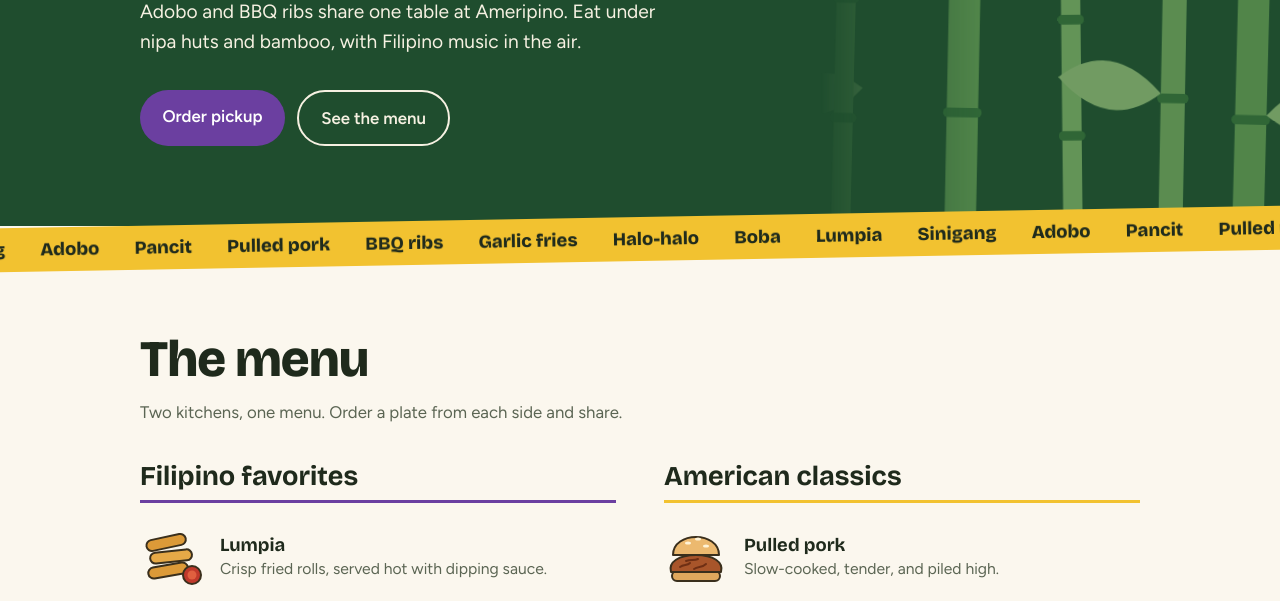
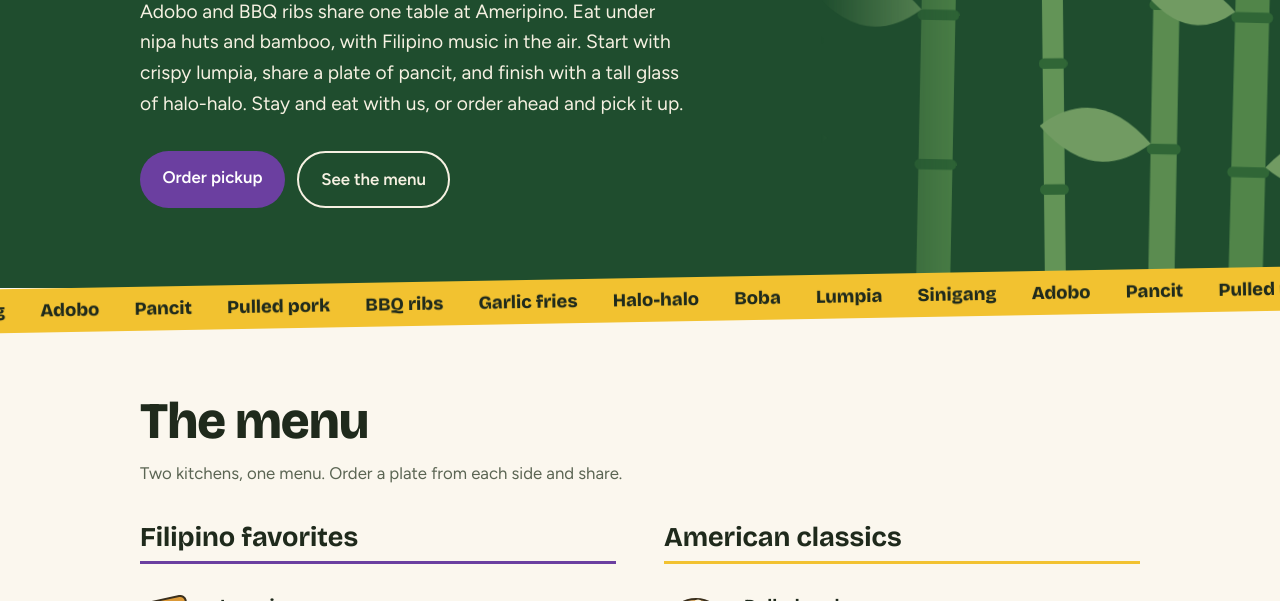
Before and after one commit to darwinsayo/ameripino, a plain HTML site: page index.html in a window 1280 px wide. Shown: the part 499-1100 px from the top of the page. Drawn offline with nearby package versions, Linux system fonts and the light colour scheme.

Commit message:
Update index.html

```diff
--- a/index.html
+++ b/index.html
@@ -116,7 +116,7 @@ footer{padding:2rem 0;color:var(--muted);font-size:.95rem;border-top:1px solid v
       </ul>
     </nav>
     <h1 id="top">American comfort. Filipino soul.</h1>
-    <p>Adobo and BBQ ribs share one table at Ameripino. Eat under nipa huts and bamboo, with Filipino music in the air.</p>
+    <p>Adobo and BBQ ribs share one table at Ameripino. Eat under nipa huts and bamboo, with Filipino music in the air. Start with crispy lumpia, share a plate of pancit, and finish with a tall glass of halo-halo. Stay and eat with us, or order ahead and pick it up.</p>
     <div class="actions">
       <a class="btn" href="#order">Order pickup</a>
       <a class="btn alt" href="#menu">See the menu</a>
```
